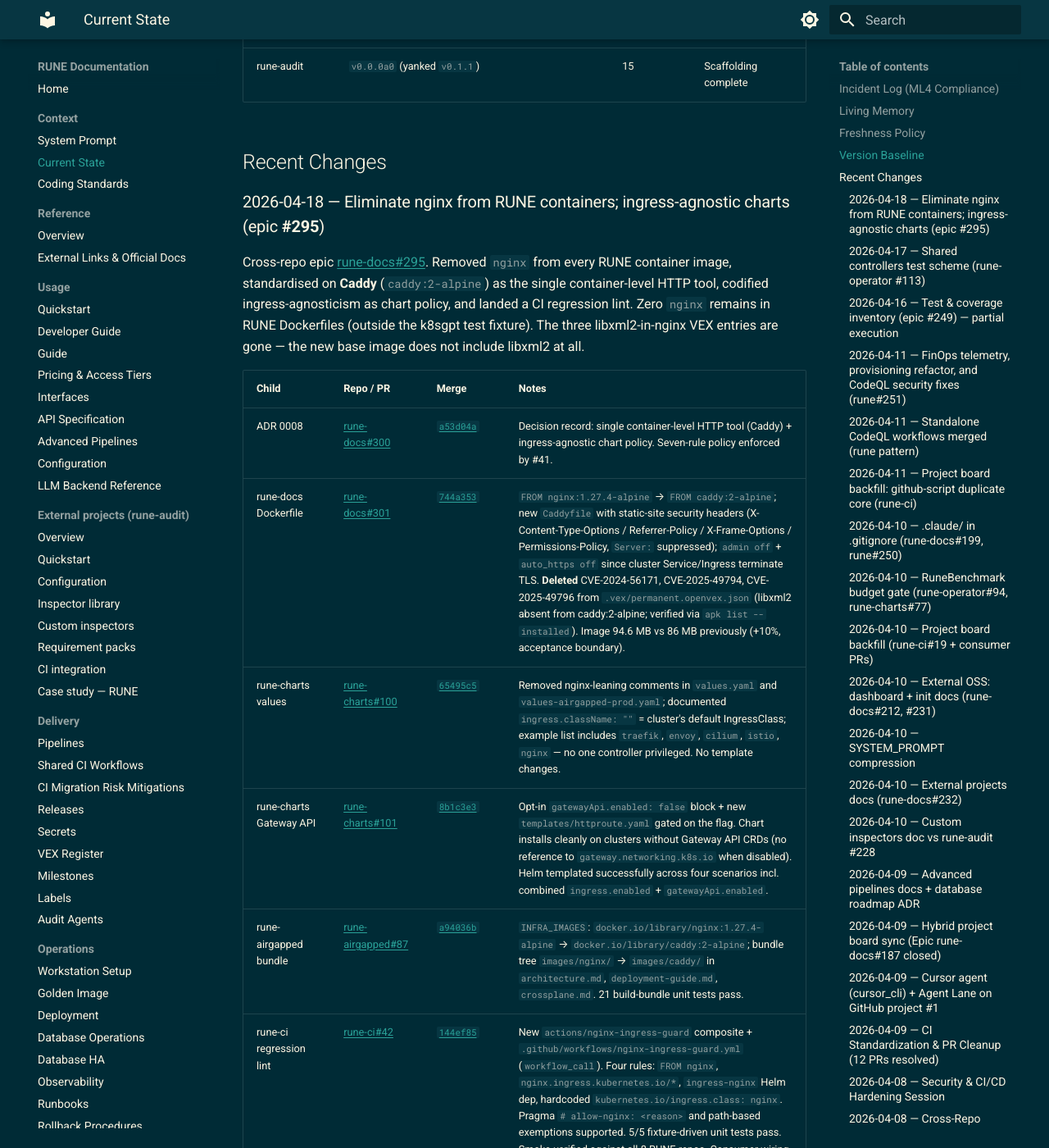
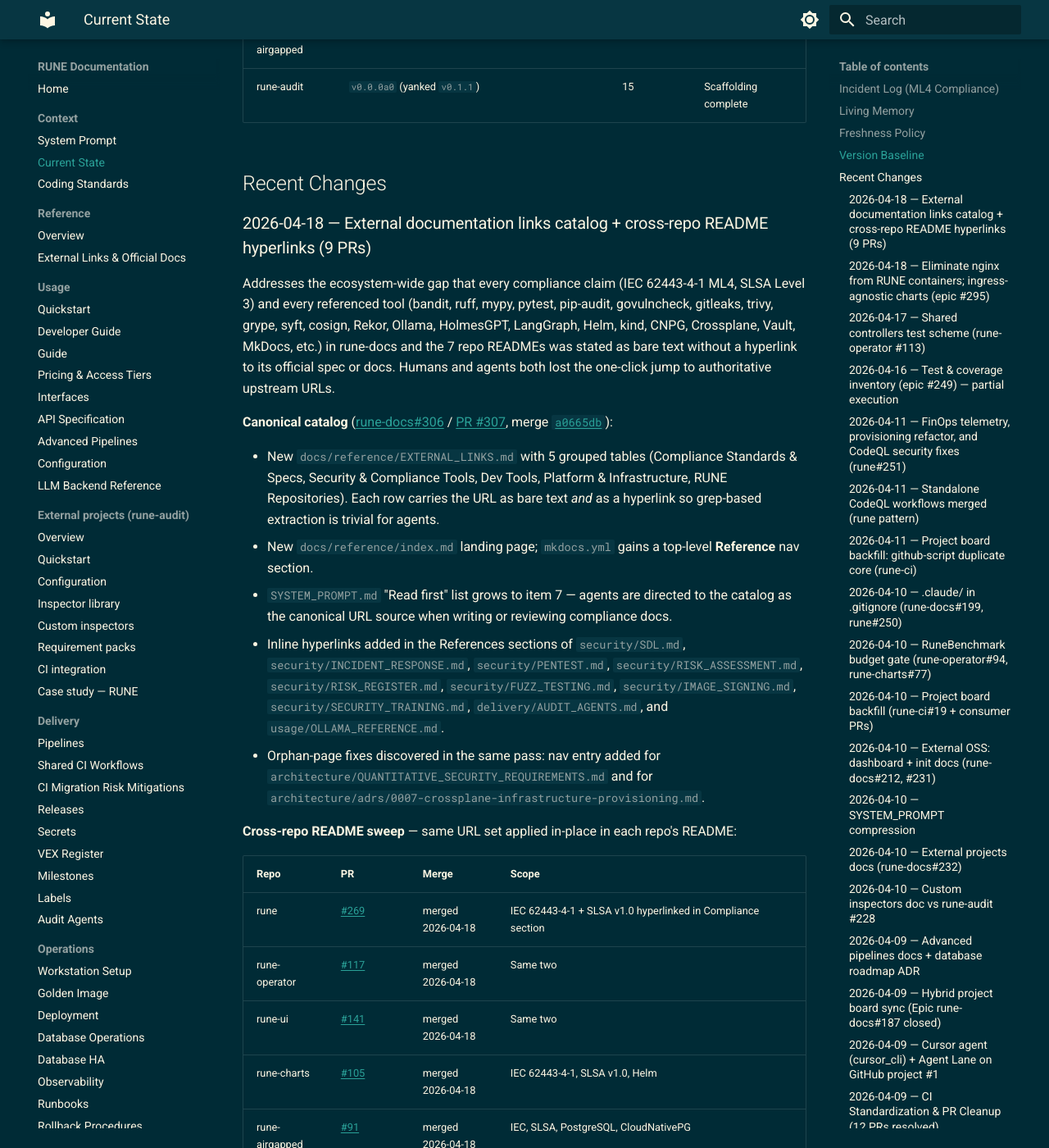
Before and after one commit to lpasquali/rune-docs, an MkDocs documentation site: the page built from docs/context/CURRENT_STATE.md, in a window 1280 px wide and 1400 px high, scrolled down 1159 px. Shown: the whole window at 82% size. Built offline with MkDocs 1.6.1 and Material for MkDocs 9.7.7, drawn with Linux system fonts in a browser that asks for light colours; the version menu is left out; some of the changed text lies outside the part shown.

Commit message:
docs(CURRENT_STATE): record external-links rollout (9 PRs, #319) (#320)
Closes #319

Co-authored-by: Claude Opus 4.7 (1M context) <noreply@anthropic.com>

```diff
--- a/docs/context/CURRENT_STATE.md
+++ b/docs/context/CURRENT_STATE.md
@@ -14,7 +14,7 @@ RUNE is currently in active pre-alpha development for its core LLM backends, age
 
 This file must be updated whenever system state evolves (per CODING_STANDARDS.md "Atomic Persistence"). If information here conflicts with what you observe in the code or git history, trust what you observe now — then update this file to match reality.
 
-Last updated: **2026-04-18** (persist: epic **#295** — nginx removal and ingress-agnostic charts).
+Last updated: **2026-04-18** (persist: external-links catalog + cross-repo README hyperlinks, 9 PRs — see entry below).
 
 
 ## Version Baseline
@@ -31,6 +31,36 @@ Last updated: **2026-04-18** (persist: epic **#295** — nginx removal and ingre
 
 
 ## Recent Changes
+
+### 2026-04-18 — External documentation links catalog + cross-repo README hyperlinks (9 PRs)
+
+Addresses the ecosystem-wide gap that every compliance claim (IEC 62443-4-1 ML4, SLSA Level 3) and every referenced tool (bandit, ruff, mypy, pytest, pip-audit, govulncheck, gitleaks, trivy, grype, syft, cosign, Rekor, Ollama, HolmesGPT, LangGraph, Helm, kind, CNPG, Crossplane, Vault, MkDocs, etc.) in rune-docs and the 7 repo READMEs was stated as bare text without a hyperlink to its official spec or docs. Humans and agents both lost the one-click jump to authoritative upstream URLs.
+
+**Canonical catalog** ([rune-docs#306](https://github.com/lpasquali/rune-docs/issues/306) / [PR #307](https://github.com/lpasquali/rune-docs/pull/307), merge [`a0665db`](https://github.com/lpasquali/rune-docs/commit/a0665db)):
+
+- New `docs/reference/EXTERNAL_LINKS.md` with 5 grouped tables (Compliance Standards & Specs, Security & Compliance Tools, Dev Tools, Platform & Infrastructure, RUNE Repositories). Each row carries the URL as bare text *and* as a hyperlink so grep-based extraction is trivial for agents.
+- New `docs/reference/index.md` landing page; `mkdocs.yml` gains a top-level **Reference** nav section.
+- `SYSTEM_PROMPT.md` "Read first" list grows to item 7 — agents are directed to the catalog as the canonical URL source when writing or reviewing compliance docs.
+- Inline hyperlinks added in the References sections of `security/SDL.md`, `security/INCIDENT_RESPONSE.md`, `security/PENTEST.md`, `security/RISK_ASSESSMENT.md`, `security/RISK_REGISTER.md`, `security/FUZZ_TESTING.md`, `security/IMAGE_SIGNING.md`, `security/SECURITY_TRAINING.md`, `delivery/AUDIT_AGENTS.md`, and `usage/OLLAMA_REFERENCE.md`.
+- Orphan-page fixes discovered in the same pass: nav entry added for `architecture/QUANTITATIVE_SECURITY_REQUIREMENTS.md` and for `architecture/adrs/0007-crossplane-infrastructure-provisioning.md`.
+
+**Cross-repo README sweep** — same URL set applied in-place in each repo's README:
+
+| Repo | PR | Merge | Scope |
+|---|---|---|---|
+| rune | [#269](https://github.com/lpasquali/rune/pull/269) | merged 2026-04-18 | IEC 62443-4-1 + SLSA v1.0 hyperlinked in Compliance section |
+| rune-operator | [#117](https://github.com/lpasquali/rune-operator/pull/117) | merged 2026-04-18 | Same two |
+| rune-ui | [#141](https://github.com/lpasquali/rune-ui/pull/141) | merged 2026-04-18 | Same two |
+| rune-charts | [#105](https://github.com/lpasquali/rune-charts/pull/105) | merged 2026-04-18 | IEC 62443-4-1, SLSA v1.0, Helm |
+| rune-airgapped | [#91](https://github.com/lpasquali/rune-airgapped/pull/91) | merged 2026-04-18 | IEC, SLSA, PostgreSQL, CloudNativePG |
+| rune-audit | [#104](https://github.com/lpasquali/rune-audit/pull/104) | merged 2026-04-18 | IEC, SLSA v1.0, SLSA Provenance, OpenVEX, CycloneDX, SPDX, pip-audit, grype |
+| rune-ci | [#45](https://github.com/lpasquali/rune-ci/pull/45) | merged 2026-04-18 | New "Tools & standards referenced" section covering 20+ tools/standards: gitleaks, Syft, Grype, Trivy, Bandit, gosec, CodeQL, pip-licenses, go-licenses, ruff, mypy, pytest, gofmt, go vet, MkDocs, PyMarkdown, actionlint, yamllint, shellcheck, Helm, IEC 62443-4-1, SLSA v1.0, Semantic Versioning |
+
+**Housekeeping PR** — [rune-docs#310 / PR #312](https://github.com/lpasquali/rune-docs/pull/312) merge [`4fe4d99`](https://github.com/lpasquali/rune-docs/commit/4fe4d99): `.gitignore` now covers `.vscode/` (matches the existing `.claude/` pattern).
+
+**Evidence.** All 9 PRs passed `mkdocs build --strict` + `pymarkdown scan README.md docs` (where applicable), plus their repos' standard gates (CodeQL, CodeQL/Python, PR-Body-Compliance, Merge-Gate, ML4-Automated-Approval, SecretScanning, GitGuardian). Every external URL used in the catalog and inline hyperlinks resolves to 2xx/3xx. Nothing in any runtime code path, API schema, or deployment manifest was changed — every PR is additive docs-only.
+
+**Follow-ups.** None required; the catalog is now the single source of URLs for all future citations. New external dependencies should grow the catalog first, then be cited inline.
 
 ### 2026-04-18 — Eliminate nginx from RUNE containers; ingress-agnostic charts (epic **#295**)
 
```
